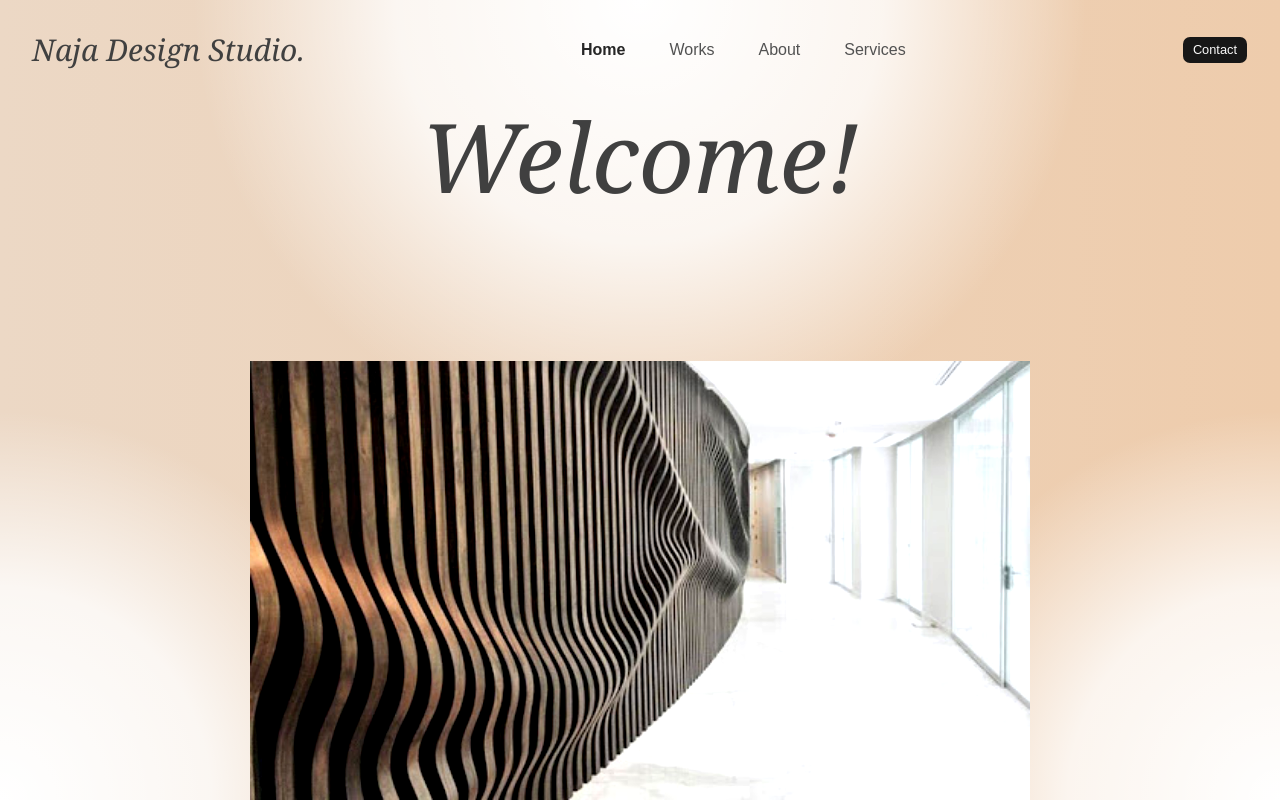
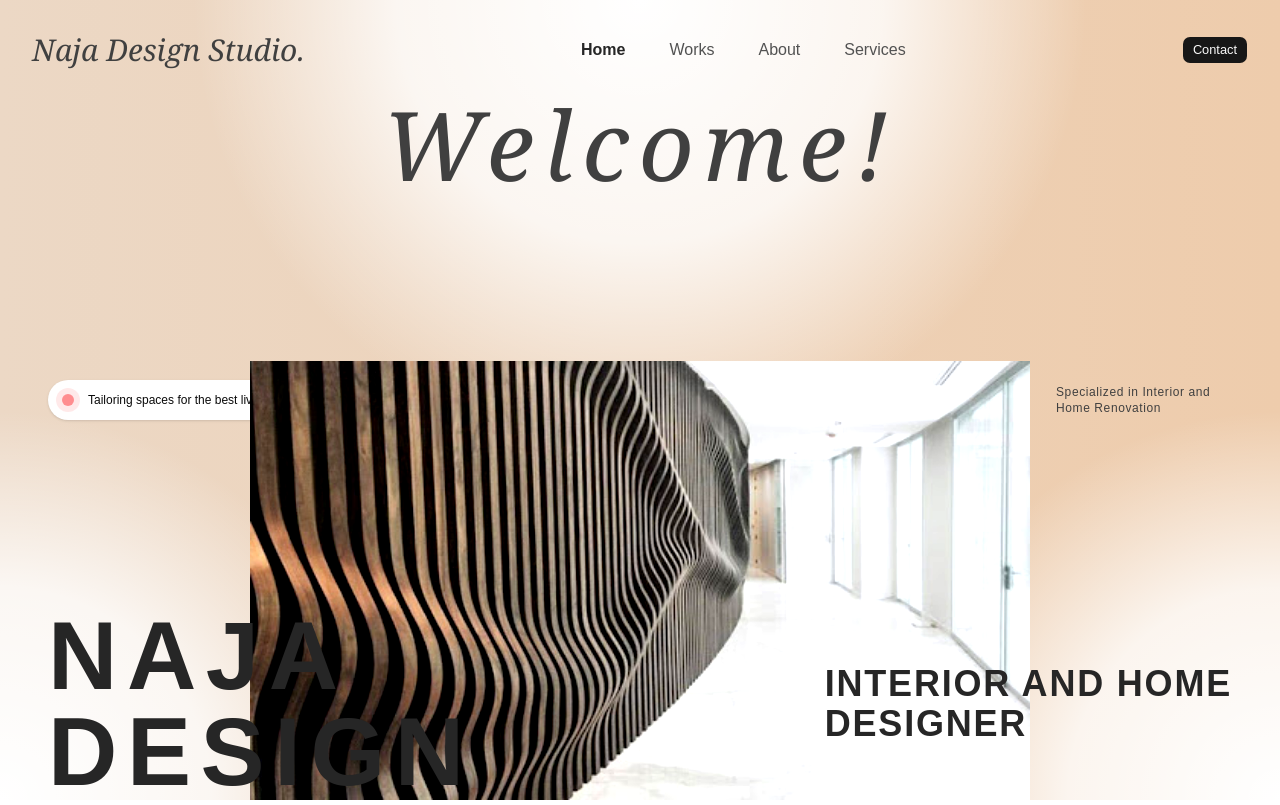
Before and after one commit to Ajani23K/Naja-Studios-Portfolio-Site, a React (Vite) app: page / in a window 1280 px wide. Built offline with nearby package versions, Linux system fonts and the light colour scheme.

Commit message:
completed homescreen

```diff
--- a/src/containers/home.jsx
+++ b/src/containers/home.jsx
@@ -17,8 +17,29 @@
         </div>
 
         {/* */}
-        <div className='relative z=10 flex flex-col items-center text-center pt-3 pointer-events-none'>
-          <h2 className='text-neutral-700 font-normal font-serif italic text-6xl md:text-7xl lg:text-8xl'>Welcome!</h2>
+        <div className='relative flex flex-col items-center justify-between text-center pointer-events-none h-full'>
+          <h2 className='text-neutral-700 font-normal font-serif italic text-5xl md:text-6xl lg:text-8xl tracking-widest'>Welcome!</h2>
+
+          <div className='w-full flex items-center justify-between px-12'>
+            <div className=' p-2 rounded-full bg-white shadow-sm flex items-center gap-2'>
+              <div className='w-6 h-6 bg-red-100 rounded-full flex items-center justify-center animate-pulse'>
+                <div className='w-3 h-3 bg-red-400 rounded-full'></div>
+              </div>
+
+              <span className='text-xs text-nuetral-700'>Tailoring spaces for the best living experience.</span>
+            </div>
+
+            {/* specialized */}
+            <p className="w-44 text-left text-xs tracking-wider text-neutral-700">
+              Specialized in Interior and Home Renovation
+              </p>
+          </div>
+
+          <div className='w-full flex items-center justify-between px-12 z-50'>
+            <h1 className='text-4xl md:text-6xl lg:text-8xl text-left font-bold font-sans text-neutral-800 tracking-widest uppercase'>NAJA <br />DESIGN</h1>
+
+            <h2 className='text-2xl md:text-4xl text-left font-bold text-neutral-800 tracking-wider uppercase'>Interior and Home <br />Designer</h2>
+          </div>
         </div>
     </div>
   )
```
